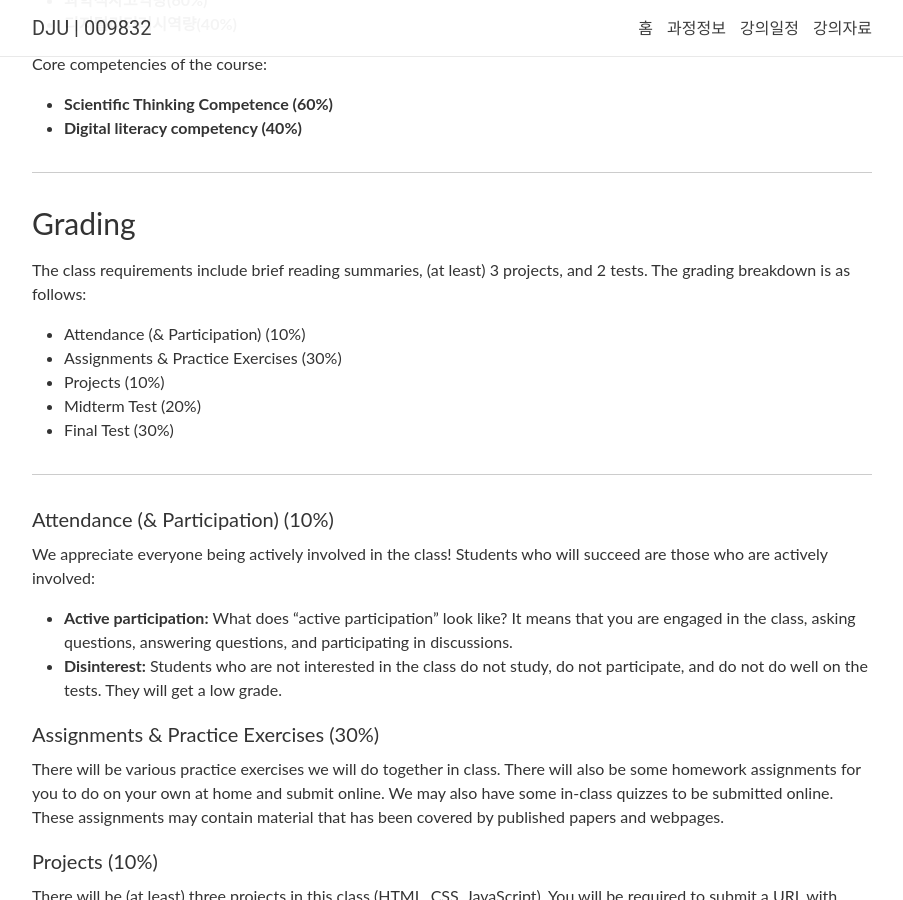
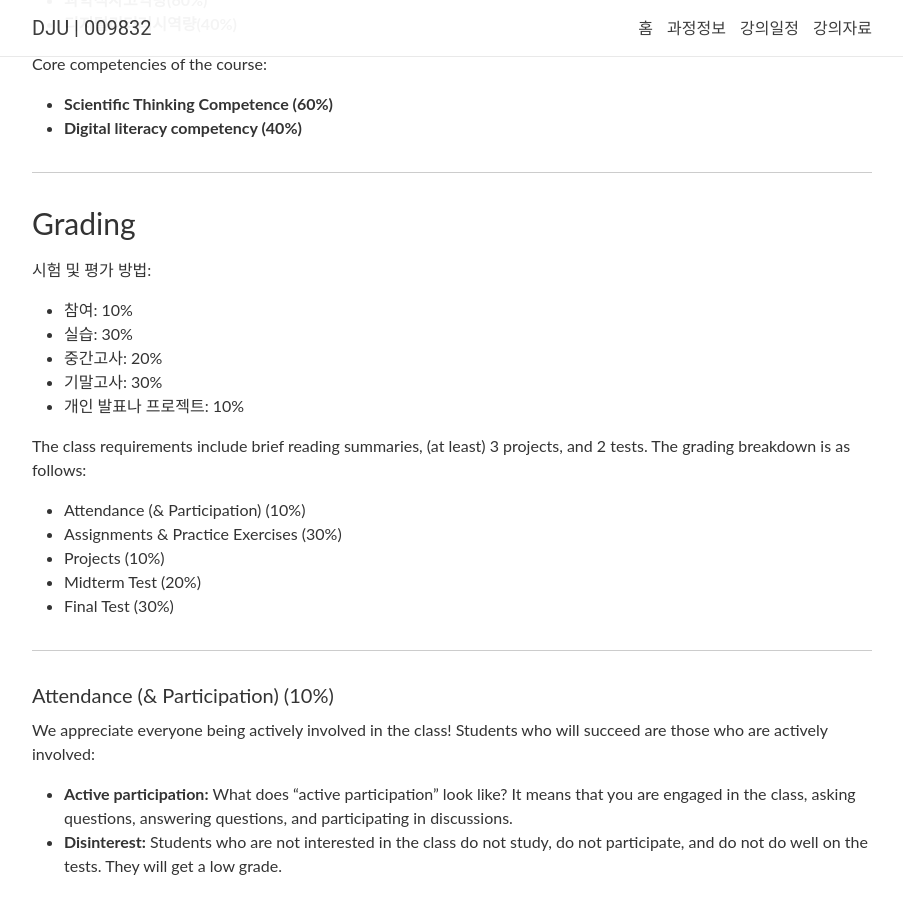
Before and after one commit to 2023-aaronkr/dju-sec, a Jekyll site: the page built from _pages/logistics.md, in a window 1280 px wide and 900 px high, scrolled down 566 px. Shown: the whole window, without its empty margins (188-1091 px from the left). Built offline with Jekyll 4.4.1, drawn with Linux system fonts in a browser that asks for light colours; nearby versions of some CDN libraries; comment, search, counter and statistics services are not loaded.

Commit message:
Update grades

```diff
--- a/_pages/logistics.md
+++ b/_pages/logistics.md
@@ -23,6 +23,14 @@ Core competencies of the course:
 ---
 
 ### Grading
+
+시험 및 평가 방법:
+
+- 참여: 10%
+- 실습: 30%
+- 중간고사: 20%
+- 기말고사: 30%
+- 개인 발표나 프로젝트: 10%
 
 The class requirements include brief reading summaries, (at least) 3 projects, and 2 tests.
 The grading breakdown is as follows:
```
